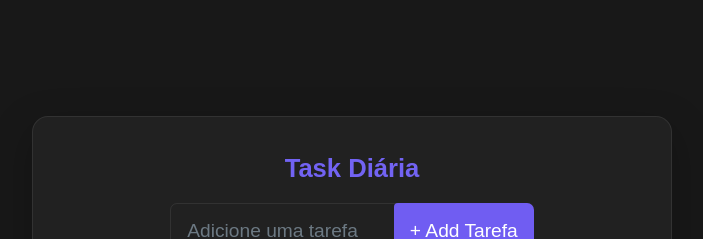
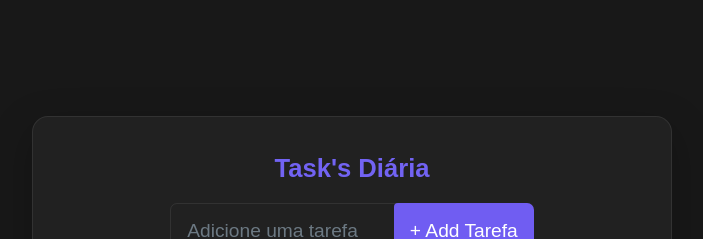
Before and after one commit to LipeMachado/Todrify, a React (Vite) app: page / in a window 1280 px wide. Shown: the top 239 px of the page, without its empty margins (288-991 px from the left). Built offline with nearby package versions, Linux system fonts and the light colour scheme.

Commit message:
Change name

```diff
--- a/src/App.tsx
+++ b/src/App.tsx
@@ -148,7 +148,7 @@ export function App() {
           <h1
             className="text-clamph1 font-extrabold text-primary select-none"
           >
-            Task Diária
+            Task's Diária
           </h1>
           <div className="my-4 mx-0 relative text-clampinput w-11/12 sm:w-3/5 flex-col sm:flex-row flex gap-4 sm:gap-0 items-center justify-center text-gray-2">
             <input
```
